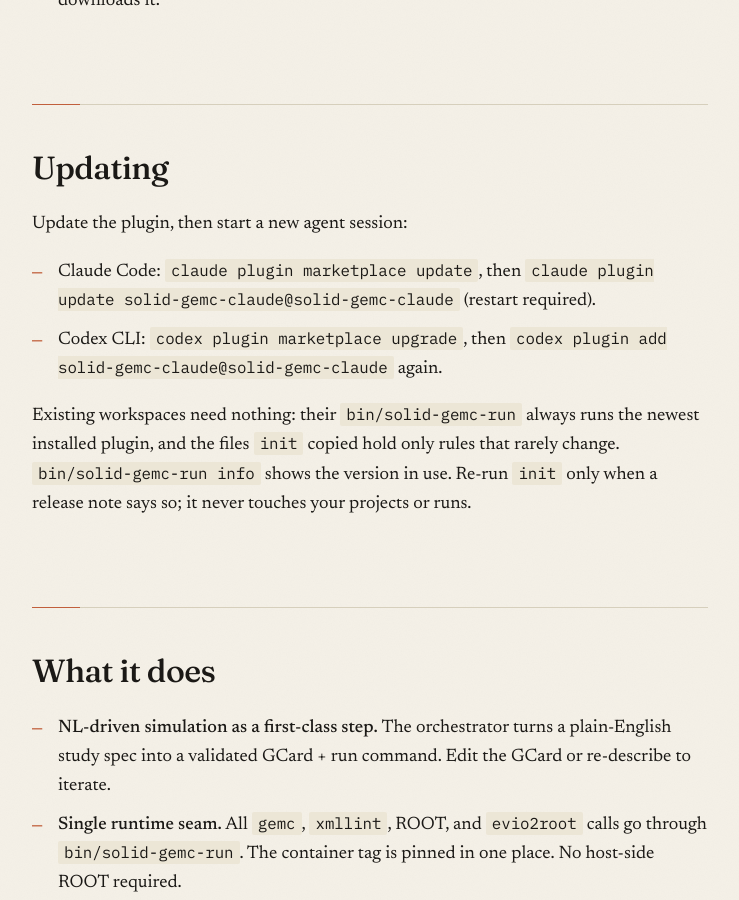
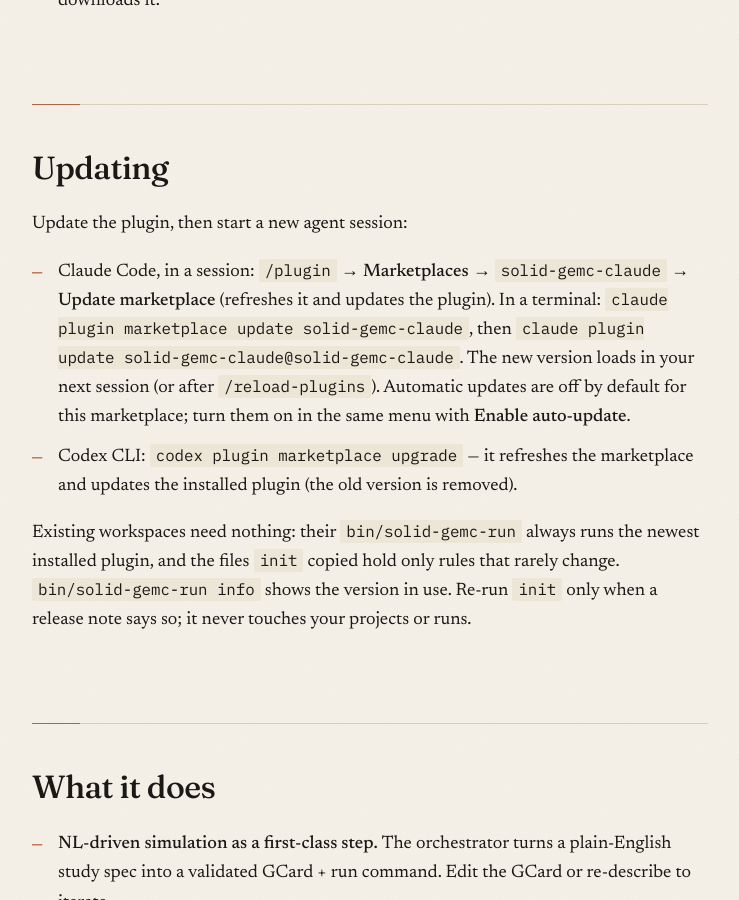
Before and after one commit to zhaozhiwen/solid_gemc_claude, a Jekyll site: the page built from docs/index.md, in a window 1280 px wide and 900 px high, scrolled down 6618 px. Shown: the whole window, without its empty margins (270-1009 px from the left). Built offline with Jekyll 4.4.1, drawn with Linux system fonts in a browser that asks for light colours; some of the changed text lies outside the part shown.

Commit message:
Docs: correct the plugin update commands
"/plugin update" has no in-session form in Claude Code. Updating now documents
/plugin -> Marketplaces -> Update marketplace (or the two claude plugin commands),
loading on the next session or /reload-plugins, and the opt-in auto-update. For Codex,
'codex plugin marketplace upgrade' alone updates the installed plugin (verified in a
sandbox with a local Git marketplace); re-running 'plugin add' is not needed.

Co-Authored-By: Claude Opus 5.5 <noreply@anthropic.com>
Claude-Session: https://claude.ai/code/session_01C4jdbtrkwTc89cypdBTcke

```diff
--- a/docs/index.md
+++ b/docs/index.md
@@ -158,10 +158,14 @@ python3 "$ROOT/templates/embed_html.py" <name>/report.html   # writes report_por
 
 Update the plugin, then start a new agent session:
 
-- Claude Code: `claude plugin marketplace update`, then
-  `claude plugin update solid-gemc-claude@solid-gemc-claude` (restart required).
-- Codex CLI: `codex plugin marketplace upgrade`, then
-  `codex plugin add solid-gemc-claude@solid-gemc-claude` again.
+- Claude Code, in a session: `/plugin` → **Marketplaces** → `solid-gemc-claude` →
+  **Update marketplace** (refreshes it and updates the plugin). In a terminal:
+  `claude plugin marketplace update solid-gemc-claude`, then
+  `claude plugin update solid-gemc-claude@solid-gemc-claude`. The new version loads in
+  your next session (or after `/reload-plugins`). Automatic updates are off by default
+  for this marketplace; turn them on in the same menu with **Enable auto-update**.
+- Codex CLI: `codex plugin marketplace upgrade` — it refreshes the marketplace and
+  updates the installed plugin (the old version is removed).
 
 Existing workspaces need nothing: their `bin/solid-gemc-run` always runs the newest
 installed plugin, and the files `init` copied hold only rules that rarely change.
```
Also changed, not shown: other parts of docs/index.md (+1 -1 lines).
